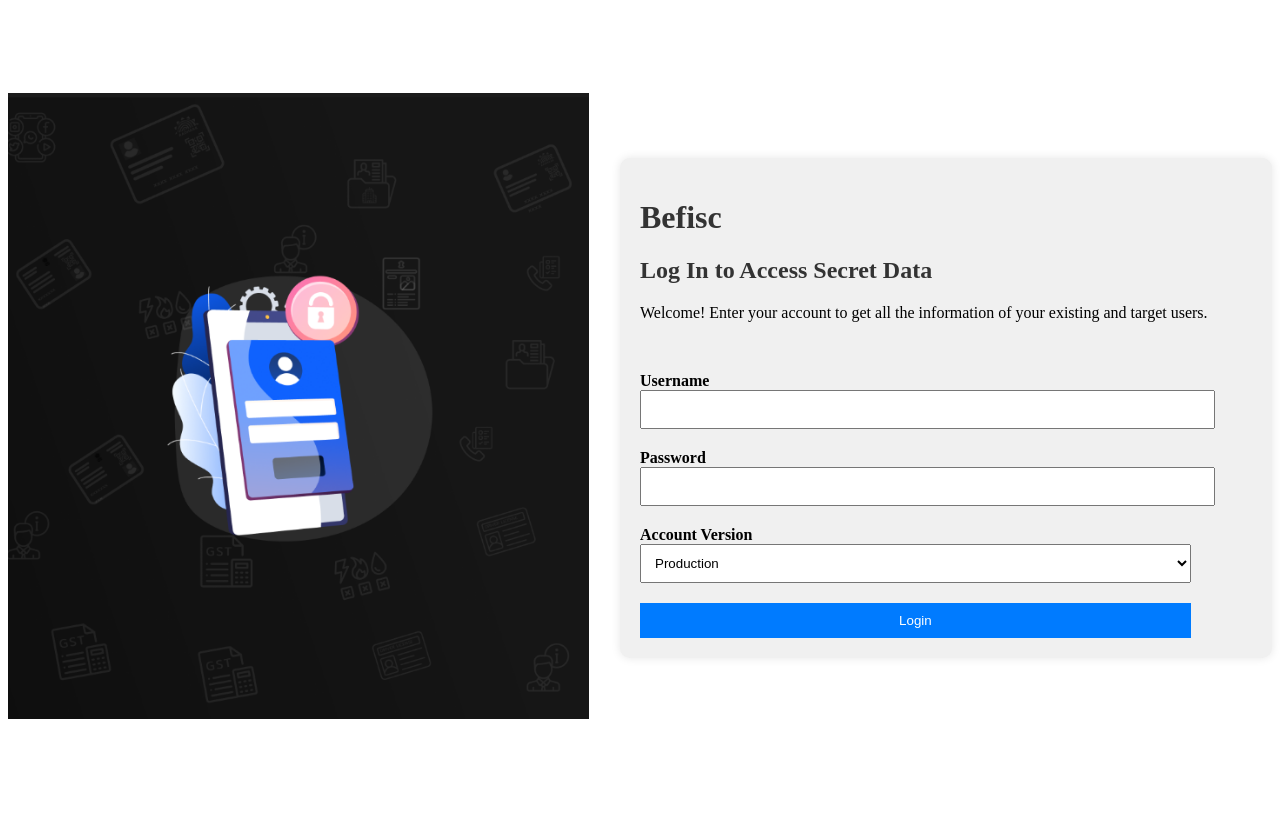
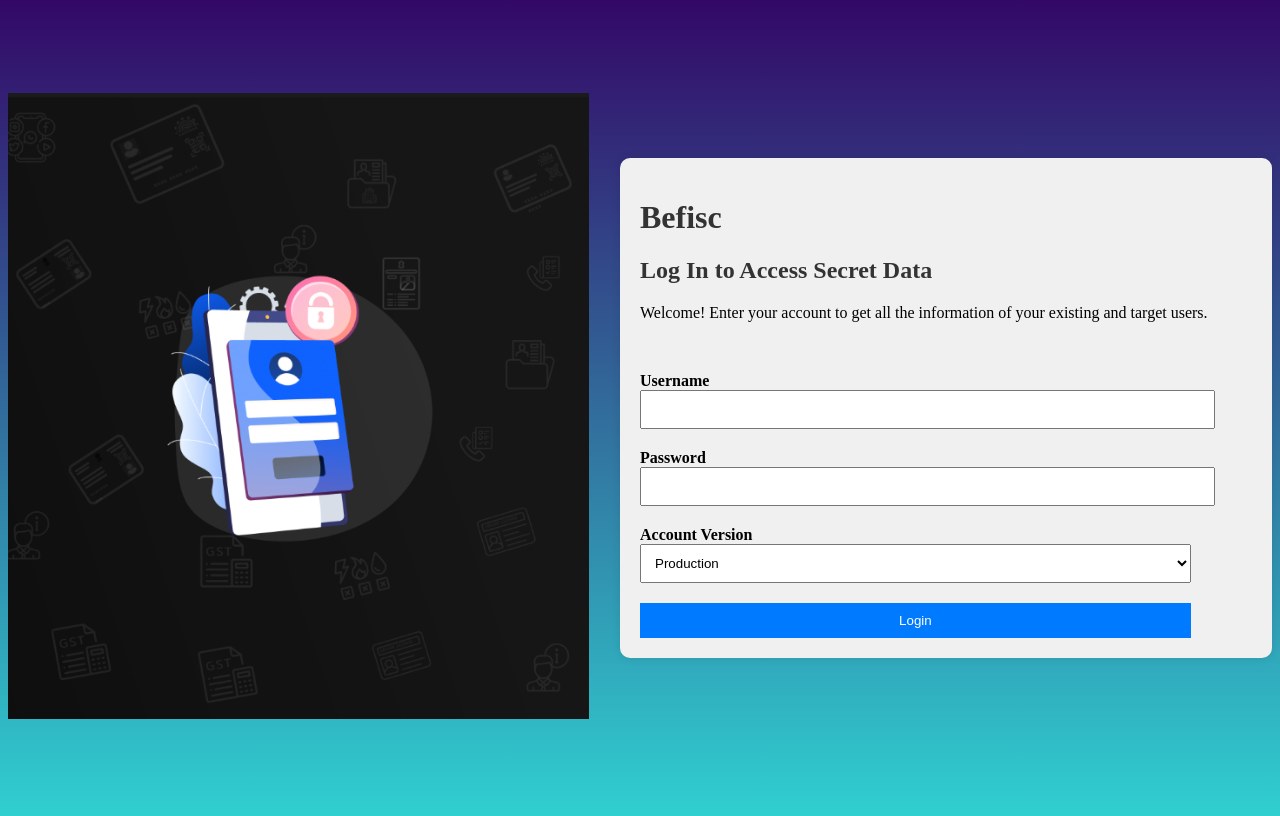
Before and after one commit to aayushbefisc/befisc, a Flask app: page / in a window 1280 px wide. Run offline with Flask 3, Linux system fonts and the light colour scheme.

Commit message:
Update login.html

```diff
--- a/templates/login.html
+++ b/templates/login.html
@@ -10,6 +10,10 @@
             background-color: #007bff;
             color: #fff;
             padding: 10px;
+        }
+
+        body{
+            background-image: linear-gradient(to top, #30cfd0 0%, #330867 100%);
         }
 
         ul {
```
